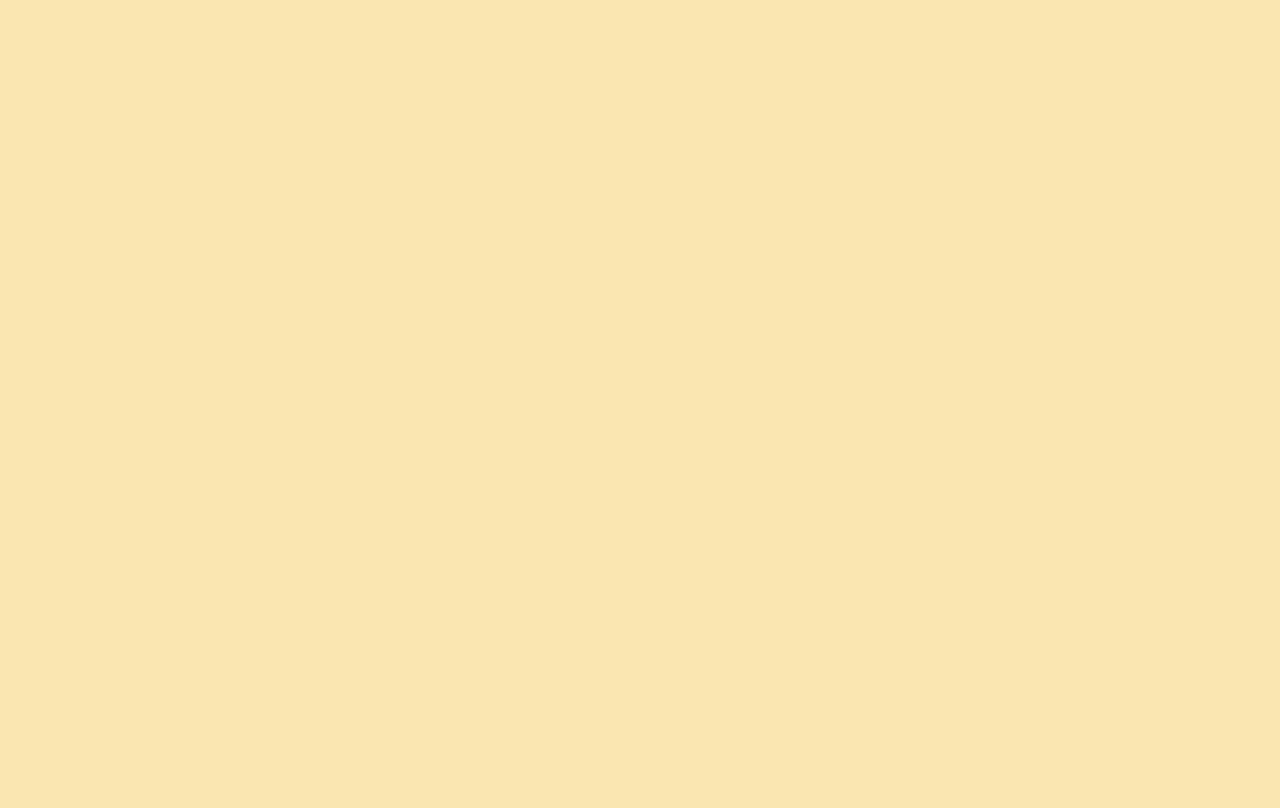
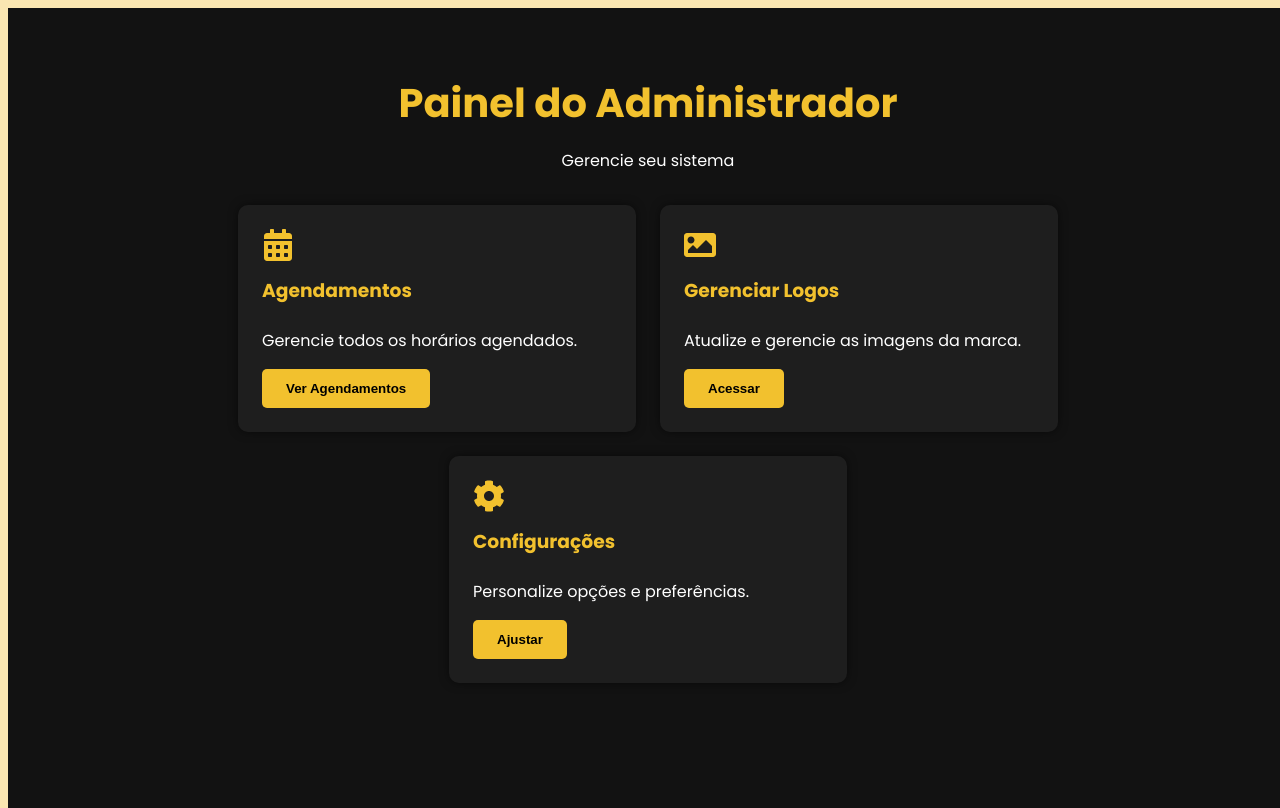
Before and after one commit to Trindaddy/Project_Vibers-Barbearia, a React (Vite) app in the folder Vibers_Barbearia/frontend/agendamento-vibers/: page /admin in a window 1280 px wide. Before the commit this address had no page. Built offline with nearby package versions, Linux system fonts and the light colour scheme.

Commit message:
Add rotas para painel do admin e dos agendamentos do admin

```diff
--- a/Vibers_Barbearia/frontend/agendamento-vibers/src/App.jsx
+++ b/Vibers_Barbearia/frontend/agendamento-vibers/src/App.jsx
@@ -3,6 +3,8 @@
 import LandingPage from './pages/LandingPage/LandingPage';
 import Agendamento from './pages/Agendamento/Agendamento';
 import Confirmacao from './pages/Confirmacao/Confirmacao';
+import AdminPainel from './pages/AdminPainel/AdminPainel.jsx';
+import Agendamentos from './pages/AdminPainel/Agendamentos';
 
 function App() {
   return (
@@ -11,6 +13,8 @@
         <Route path="/" element={<LandingPage />} />
         <Route path="/agendamento" element={<Agendamento />} />
         <Route path="/confirmacao" element={<Confirmacao />} />
+        <Route path="/admin" element={<AdminPainel />} />
+        <Route path="/admin/agendamentos" element={<Agendamentos />} />
       </Routes>
     </BrowserRouter>
   );
```
